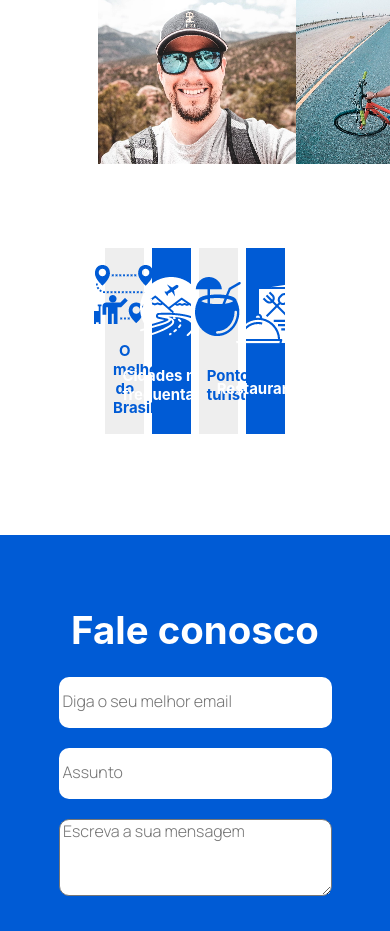
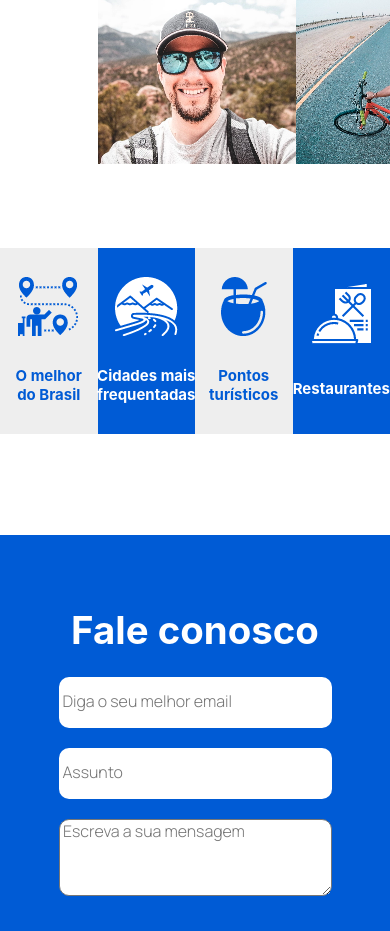
Before and after one commit to thayssa-souza/Travels_Gudi, a React (Create React App) app: page / in a window 390 px wide. Shown: the part 4385-5316 px from the top of the page. Built offline with nearby package versions, Linux system fonts and the light colour scheme.

Commit message:
Create responsive row icons on main

```diff
--- a/src/components/rowIcons/rowIcons.css
+++ b/src/components/rowIcons/rowIcons.css
@@ -34,4 +34,22 @@
   font-size: 0.8em;
   font-weight: 600;
   text-align: center;
+}
+
+@media (max-width: 800px) and (min-width: 360px) {
+  .containerRowIcons {
+    display: flex;
+    justify-content: space-evenly;
+    align-items: center;
+    width: 100%;
+  }
+  .containerRowIcons .boxIconsGray {
+    width: 25%;
+  }
+  .containerRowIcons .boxIconsGray .subtitleIcon {
+    width: 22vw;
+  }
+  .containerRowIcons .boxIconsBlue {
+    width: 25%;
+  }
 }/*# sourceMappingURL=rowIcons.css.map */
--- a/src/components/rowIcons/rowIcons.scss
+++ b/src/components/rowIcons/rowIcons.scss
@@ -36,5 +36,20 @@ $color-white: #FFFFFF;
         color: $color-white;
         @include icons-pattern();
     }
+}
 
+@media(max-width: 800px) and (min-width: 360px){
+    .containerRowIcons{
+        @include display-pattern();
+        width: 100%;
+        .boxIconsGray{
+            width: 25%;
+            .subtitleIcon{
+                width: 22vw;
+            }
+        }
+        .boxIconsBlue{
+            width: 25%;
+        }
+    }
 }
```
Also changed, not shown: 1 other file (tests, documents, lock files or other folders).
